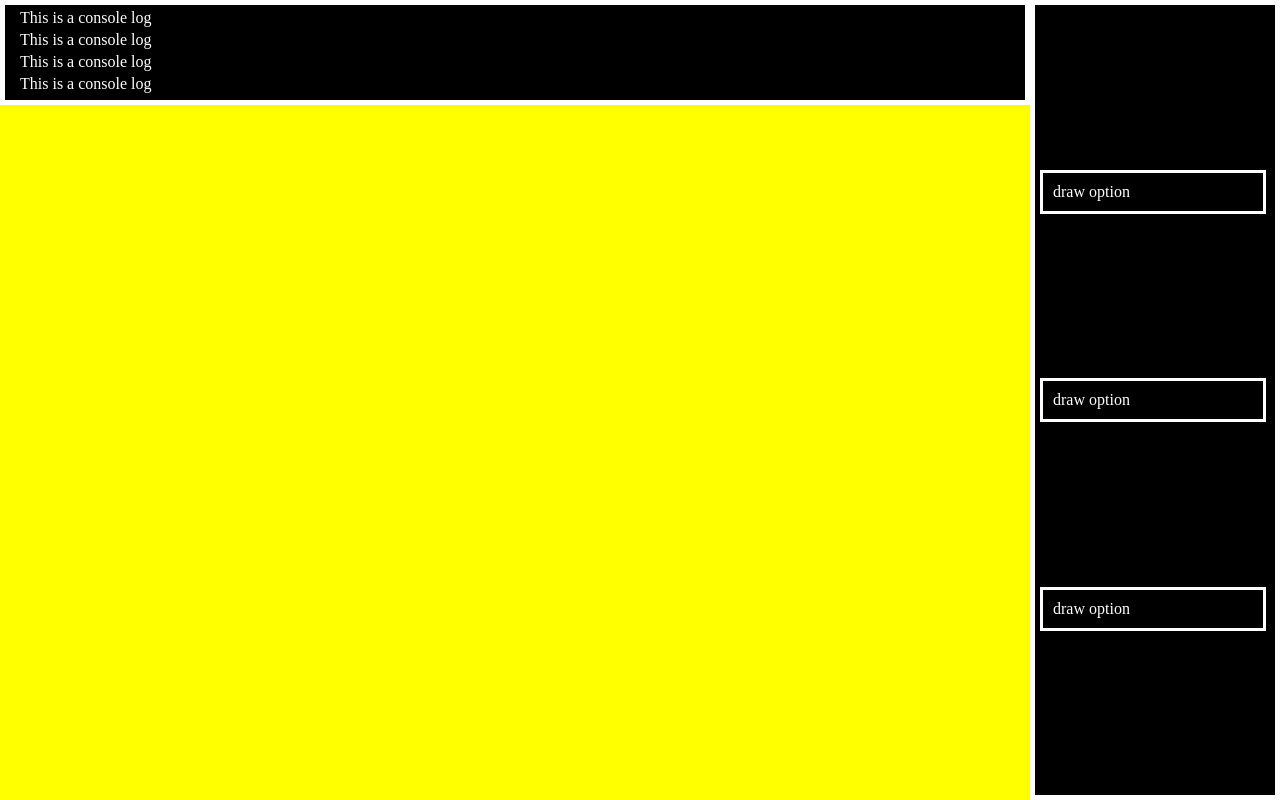
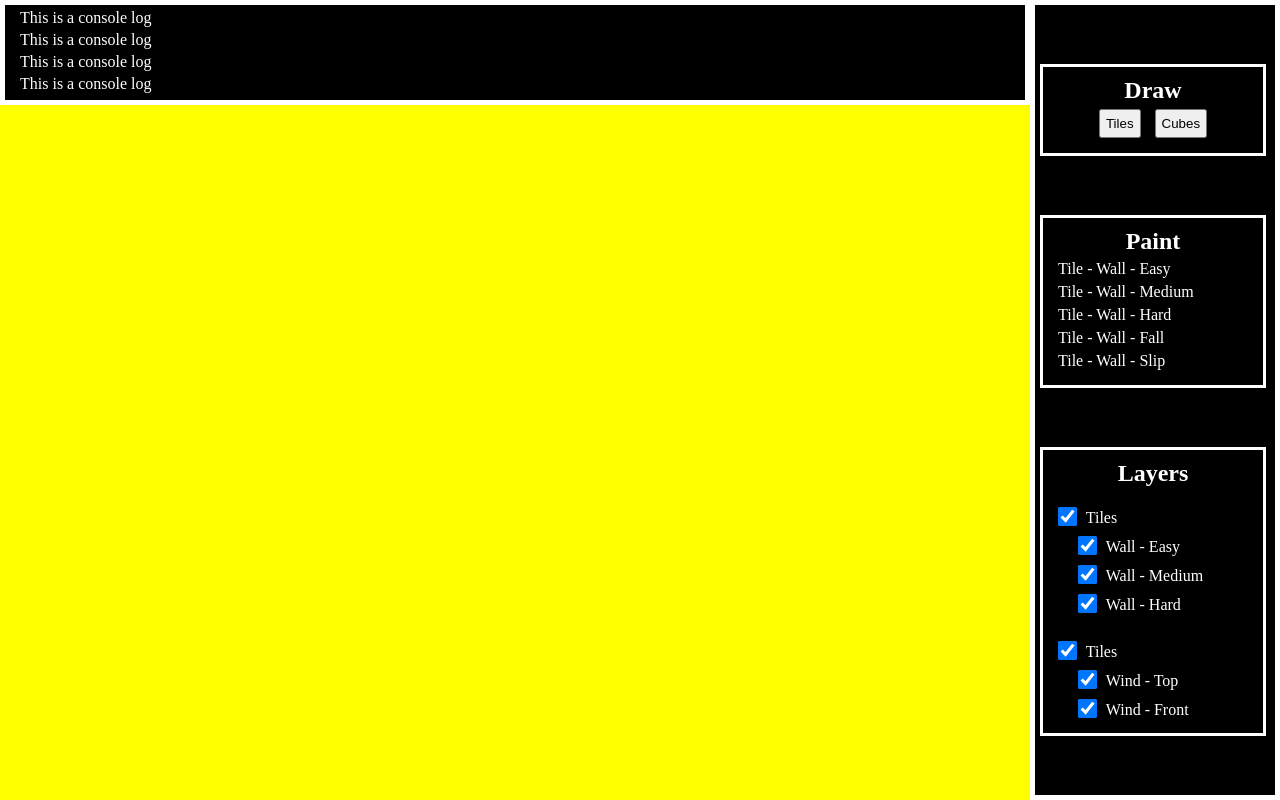
Before and after one commit to felixmariotto/Edelweiss-Editor, a website: page public/index.html in a window 1280 px wide. Drawn offline with nearby package versions, Linux system fonts and the light colour scheme.

Commit message:
improve engine layout

```diff
--- a/public/index.html
+++ b/public/index.html
@@ -10,6 +10,16 @@
 		* {
 			margin: 0;
 			padding: 0;
+		}
+
+		button {
+			padding: 5px;
+			margin: 5px;
+		}
+
+		input[type=checkbox] {
+		    transform: scale(1.5);
+		    margin: 8px;
 		}
 
 		#page-container {
@@ -79,7 +89,26 @@
 					border-style: solid;
 					border-color: white;
 					border-width: 3px;
+					text-align: center;
 				}
+
+				#paint-container {
+					max-height: 20vh;
+					text-align: left;
+					overflow-y: scroll;
+				}
+
+					.paint {
+						margin: 5px;
+					}
+
+				#checkboxes {
+					margin-top: 15px;
+					text-align: left;
+				}
+					.sub-box {
+						margin-left: 20px;
+					}
 
 
 
@@ -125,16 +154,74 @@
 		<div id="menu">
 
 			<div id="draw-menu" class="sub-menu">
-				draw option
+				<h2>Draw</h2>
+				<button>Tiles</button>
+				<button>Cubes</button>
 			</div>
 
 			<div id="paint-menu" class="sub-menu">
-				draw option
+				<h2>Paint</h2>
+				<div id="paint-container">
+					<div class="paint">Tile - Wall - Easy</div>
+					<div class="paint">Tile - Wall - Medium</div>
+					<div class="paint">Tile - Wall - Hard</div>
+					<div class="paint">Tile - Wall - Fall</div>
+					<div class="paint">Tile - Wall - Slip</div>
+				</div>
 			</div>
 
+
+
 			<div id="view-menu" class="sub-menu">
-				draw option
+				<h2>Layers</h2>
+
+				<div id="checkboxes">
+
+					<!-- TILES -->
+
+					<div>
+					  <input type="checkbox" id="tiles" name="tiles" checked>
+					  <label for="tiles">Tiles</label>
+					</div>
+
+						<div class="sub-box">
+						  <input type="checkbox" id="wall-easy" name="wall-easy" checked>
+						  <label for="wall-easy">Wall - Easy</label>
+						</div>
+
+						<div class="sub-box">
+						  <input type="checkbox" id="wall-medium" name="wall-medium" checked>
+						  <label for="wall-medium">Wall - Medium</label>
+						</div>
+
+						<div class="sub-box">
+						  <input type="checkbox" id="wall-hard" name="wall-hard" checked>
+						  <label for="wall-hard">Wall - Hard</label>
+						</div>
+
+
+					<br>
+
+					<div>
+					  <input type="checkbox" id="tiles" name="tiles" checked>
+					  <label for="tiles">Tiles</label>
+					</div>
+
+						<div class="sub-box">
+						  <input type="checkbox" id="wind-top" name="wind-top" checked>
+						  <label for="wind-top">Wind - Top</label>
+						</div>
+
+						<div class="sub-box">
+						  <input type="checkbox" id="wind-front" name="wind-front" checked>
+						  <label for="wind-front">Wind - Front</label>
+						</div>
+
+				</div>
+
 			</div>
+
+
 
 		</div>
 
```
